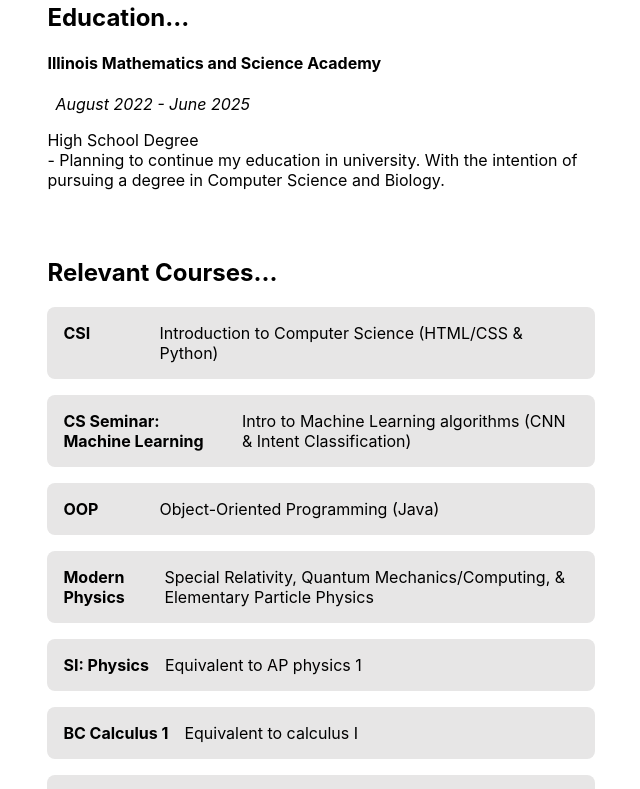
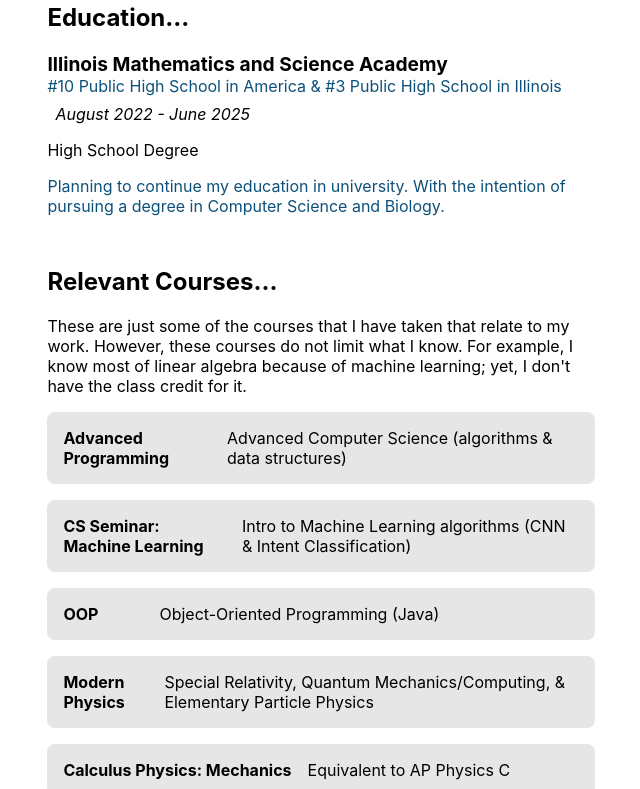
Before and after one commit to asor-1/personal_website, a React (Create React App) app: page / in a window 1280 px wide. Shown: the part 1580-2369 px from the top of the page, without its empty margins (319-959 px from the left). Built offline with nearby package versions, Linux system fonts and the light colour scheme.

Commit message:
fixing bugs in the notes page. and fixing the home page education and research sections

```diff
--- a/package.json
+++ b/package.json
@@ -14,7 +14,9 @@
     "body-parser": "^1.20.2",
     "cors": "^2.8.5",
     "express": "^4.19.2",
+    "file-loader": "^6.2.0",
     "framer-motion": "^11.3.19",
+    "pdfjs-dist": "^4.5.136",
     "react": "^18.3.1",
     "react-dom": "^18.3.1",
     "react-force-graph": "^1.44.4",
--- a/src/components/container.js
+++ b/src/components/container.js
@@ -17,7 +17,7 @@
             <div className="info">
               <p>
                 <img
-                  src="https://readme-typing-svg.herokuapp.com?font=Fira+Code&size=17&pause=1000&color=556B76FF&center=true&vCenter=true&width=300&height=17&lines=Student+Researcher;Computational+Biology;AI/ML+Developer;;"
+                  src="https://readme-typing-svg.herokuapp.com?font=Fira+Code&size=17&pause=1000&color=154360&center=true&vCenter=true&width=300&height=17&lines=Student+Researcher;Computational+Biology;AI/ML+Developer;;"
                   alt="Typing SVG"
                 />
               </p>
--- a/src/components/graph.js
+++ b/src/components/graph.js
@@ -18,28 +18,52 @@
   const data = {
     nodes: [
       { id: 'Physics', group: 1, color: getRandomColor() },
-      { id: 'Classical Mechanics', group: 1, color: getRandomColor() },
-      { id: 'Quantum Mechanics', group: 1, color: getRandomColor() },
+      { id: 'Classical Mechanics (Vectors)', group: 1, color: getRandomColor() },
+      { id: 'Quantum Computing', group: 1, color: getRandomColor() },
+      { id: 'How quantum AI can improve LLMs and biomedical devices', group: 1, color: getRandomColor() },
       { id: 'Relativity', group: 1, color: getRandomColor() },
       { id: 'Machine Learning', group: 2, color: getRandomColor() },
-      { id: 'Neural Networks', group: 2, color: getRandomColor() },
-      { id: 'Deep Learning', group: 2, color: getRandomColor() },
-      { id: 'Reinforcement Learning', group: 2, color: getRandomColor() },
+      { id: 'Graph Based RAG', group: 2, color: getRandomColor() },
+      { id: 'Graph Communities/Summaries', group: 2, color: getRandomColor() },
+      { id: 'Global Answer', group: 2, color: getRandomColor() },
+      { id: 'Text Chunks', group: 2, color: getRandomColor() },
+      { id: 'Source Documents', group: 2, color: getRandomColor() },
+      { id: 'How to improve intent classification', group: 2, color: getRandomColor() },
+      { id: 'Unsupervised Learning (UCellSeg)', group: 2, color: getRandomColor() },
+      { id: 'Improving tracking trajectory over frames (>50)', group: 2, color: getRandomColor() },
       { id: 'Math', group: 3, color: getRandomColor() },
       { id: 'Calculus', group: 3, color: getRandomColor() },
-      { id: 'Algebra', group: 3, color: getRandomColor() },
-      { id: 'Geometry', group: 3, color: getRandomColor() }
+      { id: 'Linear Algebra', group: 3, color: getRandomColor() },
+      { id: 'Random Math', group: 3, color: getRandomColor() },
+      { id: 'Philosophy', group: 4, color: getRandomColor() },
+      { id: 'Mozi', group: 4, color: getRandomColor() },
+      { id: 'Critics on Confucianism', group: 4, color: getRandomColor() },
+      { id: 'How to train without labels', group: 4, color: getRandomColor() },
+      { id: 'Comp. Biology', group: 5, color: getRandomColor() },
+      { id: 'HIV Protease pockets', group: 5, color: getRandomColor() },
+      { id: 'MD trajectory files of HIV Protease', group: 5, color: getRandomColor() }
     ],
     links: [
-      { source: 'Physics', target: 'Classical Mechanics' },
-      { source: 'Physics', target: 'Quantum Mechanics' },
+      { source: 'Physics', target: 'Classical Mechanics (Vectors)' },
+      { source: 'Physics', target: 'Quantum Computing' },
+      { source: 'Quantum Computing', target: 'How quantum AI can improve LLMs and biomedical devices' },
       { source: 'Physics', target: 'Relativity' },
-      { source: 'Machine Learning', target: 'Neural Networks' },
-      { source: 'Machine Learning', target: 'Deep Learning' },
-      { source: 'Machine Learning', target: 'Reinforcement Learning' },
+      { source: 'Machine Learning', target: 'Graph Based RAG' },
+      { source: 'Machine Learning', target: 'How to improve intent classification' },
+      { source: 'Machine Learning', target: 'Unsupervised Learning (UCellSeg)' },
+      { source: 'Machine Learning', target: 'Improving tracking trajectory over frames (>50)' },
       { source: 'Math', target: 'Calculus' },
-      { source: 'Math', target: 'Algebra' },
-      { source: 'Math', target: 'Geometry' }
+      { source: 'Math', target: 'Linear Algebra' },
+      { source: 'Graph Based RAG', target: 'Linear Algebra' },
+      { source: 'Graph Based RAG', target: 'Graph Communities/Summaries' },
+      { source: 'Graph Based RAG', target: 'Global Answer' },
+      { source: 'Graph Based RAG', target: 'Text Chunks' },
+      { source: 'Text Chunks', target: 'Source Documents' },
+      { source: 'How to train without labels', target: 'Unsupervised Learning (UCellSeg)' },
+      { source: 'Math', target: 'Random Math' },
+      { source: 'Philosophy', target: 'Mozi' },
+      { source: 'Comp. Biology', target: 'HIV Protease pockets' },
+      { source: 'Comp. Biology', target: 'MD trajectory files of HIV Protease' }
     ]
   };
 
@@ -65,19 +89,19 @@
       ref={graphRef}
       graphData={data}
       backgroundColor="#000033" // Set background color
-      linkWidth={1} // Thicken the links
+      linkWidth={0.5} // Thicken the links
       linkColor={() => 'white'} // Set link color to white
       nodeThreeObject={node => {
         const group = new THREE.Group();
 
         // Create sphere geometry for the node
-        const sphereRadius = ['Physics', 'Machine Learning', 'Math'].includes(node.id) ? 8 : 4;
+        const sphereRadius = ['Physics', 'Machine Learning', 'Math', 'Philosophy', 'Comp. Biology'].includes(node.id) ? 8 : 4;
         const sphereMaterial = new THREE.MeshBasicMaterial({ color: node.color });
         const sphereGeometry = new THREE.SphereGeometry(sphereRadius, 32, 32);
         const sphere = new THREE.Mesh(sphereGeometry, sphereMaterial);
 
         // Create sprite text for larger nodes only
-        if (['Physics', 'Machine Learning', 'Math'].includes(node.id)) {
+        if (['Physics', 'Machine Learning', 'Math', 'Philosophy', 'Comp. Biology'].includes(node.id)) {
           const sprite = new SpriteText(node.id);
           sprite.material.depthWrite = false;
           sprite.color = 'white';
@@ -90,7 +114,7 @@
         group.add(sphere);
         return group;
       }}
-      nodeLabel={node => (!['Physics', 'Machine Learning', 'Math'].includes(node.id) ? node.id : '')} // Show label on hover for smaller nodes
+      nodeLabel={node => (!['Physics', 'Machine Learning', 'Math', 'Philosophy'].includes(node.id) ? node.id : '')} // Show label on hover for smaller nodes
     />
   );
 };
--- a/src/css_pages/Home.css
+++ b/src/css_pages/Home.css
@@ -267,6 +267,7 @@
 .role {
     margin: 0;
     font-size: 1em;
+    color: #0d517b;
 }
 
 .date {
--- a/src/css_pages/Projects.css
+++ b/src/css_pages/Projects.css
@@ -117,6 +117,7 @@
   flex-direction: row;
   align-items: center;
   justify-content: center;
+  border: 2px black;
   width: 100%;
 }
 
@@ -125,6 +126,7 @@
   width: 30rem;
   height: 30rem;
   border-radius: 50%;
+  border: 2px black;
   background-color: #f0f0f0;
   margin-right: 2rem;
 }
--- a/src/pages/Home.js
+++ b/src/pages/Home.js
@@ -71,21 +71,24 @@
 
             <div className={`education-section ${theme}`}>
                 <h2 className='education-header'>Education...</h2>
-                <h4>
+                <h4 className ='place-name'>
                     Illinois Mathematics and Science Academy
                 </h4>
+                <p className = 'role'>#10 Public High School in America & #3 Public High School in Illinois</p>
                 <p className='date'>August 2022 - June 2025</p>
                 <p>
-                    High School Degree<br></br>
-                    - Planning to continue my education in university. With the intention of pursuing a degree in Computer Science and Biology.
+                    High School Degree
+                </p>
+                <p className='role'>Planning to continue my education in university. With the intention of pursuing a degree in Computer Science and Biology.
                 </p>
             </div>
             <div className='education-classes'>
                 <h2 className='education-header'>Relevant Courses...</h2>
+                <p className = "course-p">These are just some of the courses that I have taken that relate to my work. However, these courses do not limit what I know. For example, I know most of linear algebra because of machine learning; yet, I don't have the class credit for it.</p>
                 <div className='course-list'>
                     <div className='course-item'>
-                        <span className='course-code'>CSI</span>
-                        <span className='course-name'>Introduction to Computer Science (HTML/CSS & Python)</span>
+                        <span className='course-code'>Advanced Programming</span>
+                        <span className='course-name'>Advanced Computer Science (algorithms & data structures)</span>
                     </div>
                     <div className='course-item'>
                         <span className='course-code'>CS Seminar: Machine Learning</span>
@@ -100,11 +103,11 @@
                         <span className='course-name'>Special Relativity, Quantum Mechanics/Computing, & Elementary Particle Physics</span>
                     </div>
                     <div className='course-item'>
-                        <span className='course-code'>SI: Physics</span>
-                        <span className='course-name'>Equivalent to AP physics 1</span>
+                        <span className='course-code'>Calculus Physics: Mechanics</span>
+                        <span className='course-name'>Equivalent to AP Physics C</span>
                     </div>
                     <div className='course-item'>
-                        <span className='course-code'>BC Calculus 1</span>
+                        <span className='course-code'>BC Calculus 1&2</span>
                         <span className='course-name'>Equivalent to calculus I</span>
                     </div>
                     <div className='course-item'>
```
Also changed, not shown: src/pages/Notes.js (+11 -12 lines), 2 other files (tests, documents, lock files or other folders).
